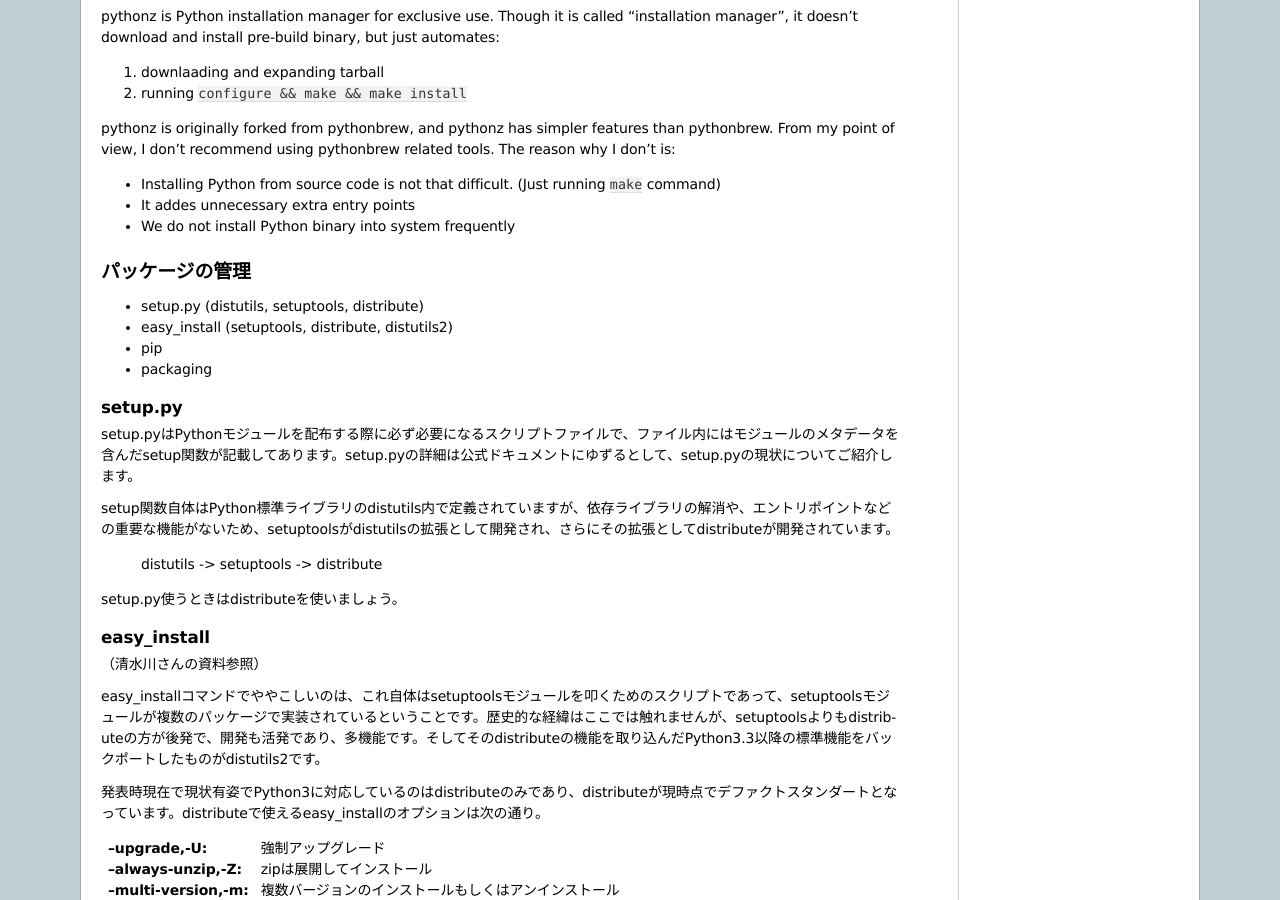
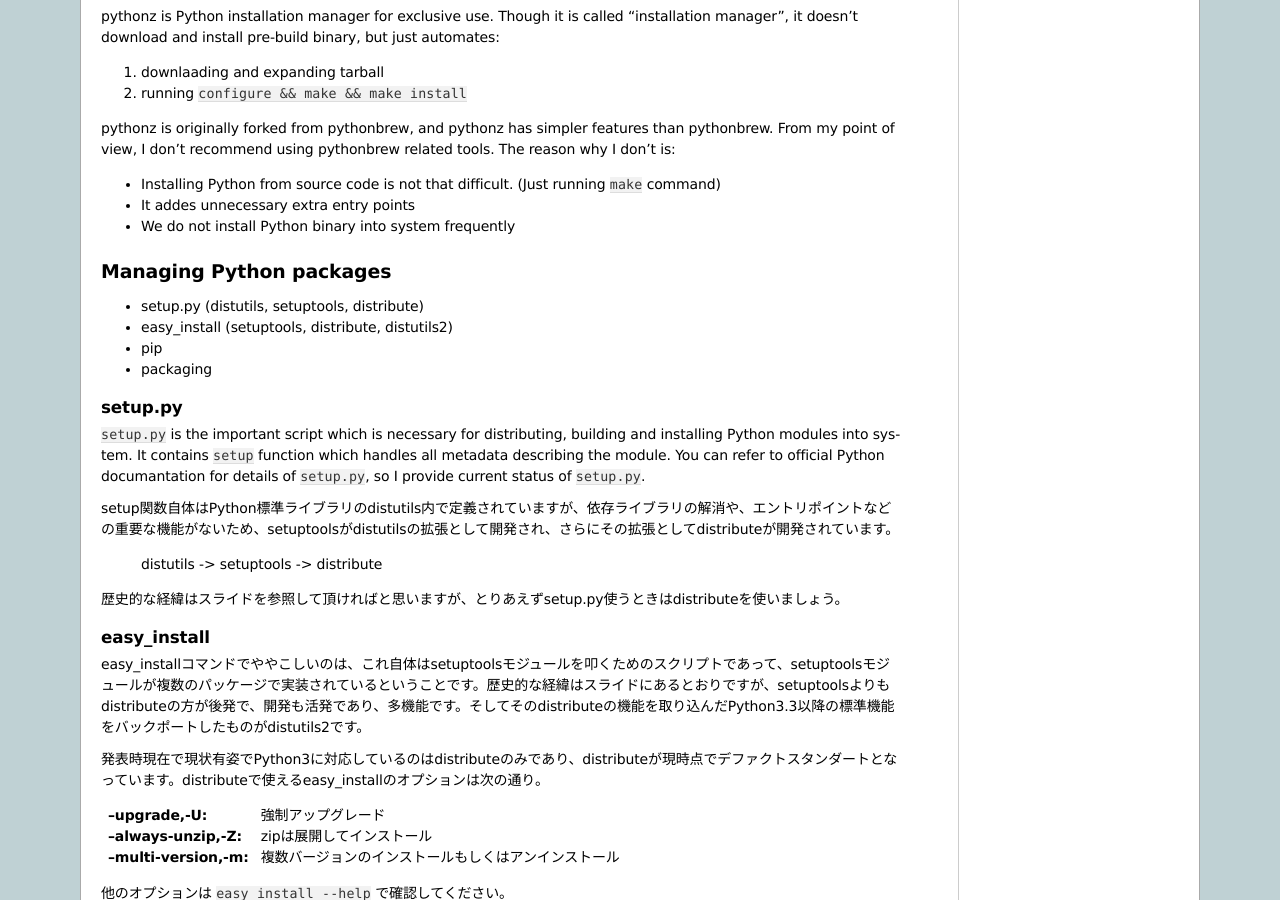
Before and after one commit to ymotongpoo/tech.ymotongpoo.com, a Sphinx documentation site: the page built from source/20120916_python_env.rst, in a window 1280 px wide and 900 px high, scrolled down 2302 px. Built offline with Sphinx 7.4.7, drawn with Linux system fonts in a browser that asks for light colours; some of the changed text lies outside the part shown.

Commit message:
translating setup.py

```diff
--- a/source/20120916_python_env.rst
+++ b/source/20120916_python_env.rst
@@ -138,8 +138,8 @@ pythonz is originally forked from pythonbrew, and pythonz has simpler features t
 - It addes unnecessary extra entry points
 - We do not install Python binary into system frequently
 
-パッケージの管理
-================
+Managing Python packages
+========================
 
 - setup.py (distutils, setuptools, distribute)
 - easy_install (setuptools, distribute, distutils2)
@@ -149,22 +149,21 @@ pythonz is originally forked from pythonbrew, and pythonz has simpler features t
 setup.py
 --------
 
-setup.pyはPythonモジュールを配布する際に必ず必要になるスクリプトファイルで、ファイル内にはモジュールのメタデータを含んだsetup関数が記載してあります。setup.pyの詳細は公式ドキュメントにゆずるとして、setup.pyの現状についてご紹介します。
+``setup.py`` is the important script which is necessary for distributing, building and installing Python modules into system. It contains ``setup`` function which handles all metadata describing the module. You can refer to official Python documantation for details of ``setup.py``, so I provide current status of ``setup.py``.
 
 setup関数自体はPython標準ライブラリのdistutils内で定義されていますが、依存ライブラリの解消や、エントリポイントなどの重要な機能がないため、setuptoolsがdistutilsの拡張として開発され、さらにその拡張としてdistributeが開発されています。
 
   distutils -> setuptools -> distribute
 
-setup.py使うときはdistributeを使いましょう。
+歴史的な経緯はスライドを参照して頂ければと思いますが、とりあえずsetup.py使うときはdistributeを使いましょう。
 
 easy_install
 ------------
 
-（清水川さんの資料参照）
-
-easy_installコマンドでややこしいのは、これ自体はsetuptoolsモジュールを叩くためのスクリプトであって、setuptoolsモジュールが複数のパッケージで実装されているということです。歴史的な経緯はここでは触れませんが、setuptoolsよりもdistributeの方が後発で、開発も活発であり、多機能です。そしてそのdistributeの機能を取り込んだPython3.3以降の標準機能をバックポートしたものがdistutils2です。
+easy_installコマンドでややこしいのは、これ自体はsetuptoolsモジュールを叩くためのスクリプトであって、setuptoolsモジュールが複数のパッケージで実装されているということです。歴史的な経緯はスライドにあるとおりですが、setuptoolsよりもdistributeの方が後発で、開発も活発であり、多機能です。そしてそのdistributeの機能を取り込んだPython3.3以降の標準機能をバックポートしたものがdistutils2です。
 
 発表時現在で現状有姿でPython3に対応しているのはdistributeのみであり、distributeが現時点でデファクトスタンダートとなっています。distributeで使えるeasy_installのオプションは次の通り。
+
 
 :--upgrade,-U: 強制アップグレード
 :--always-unzip,-Z: zipは展開してインストール
```
